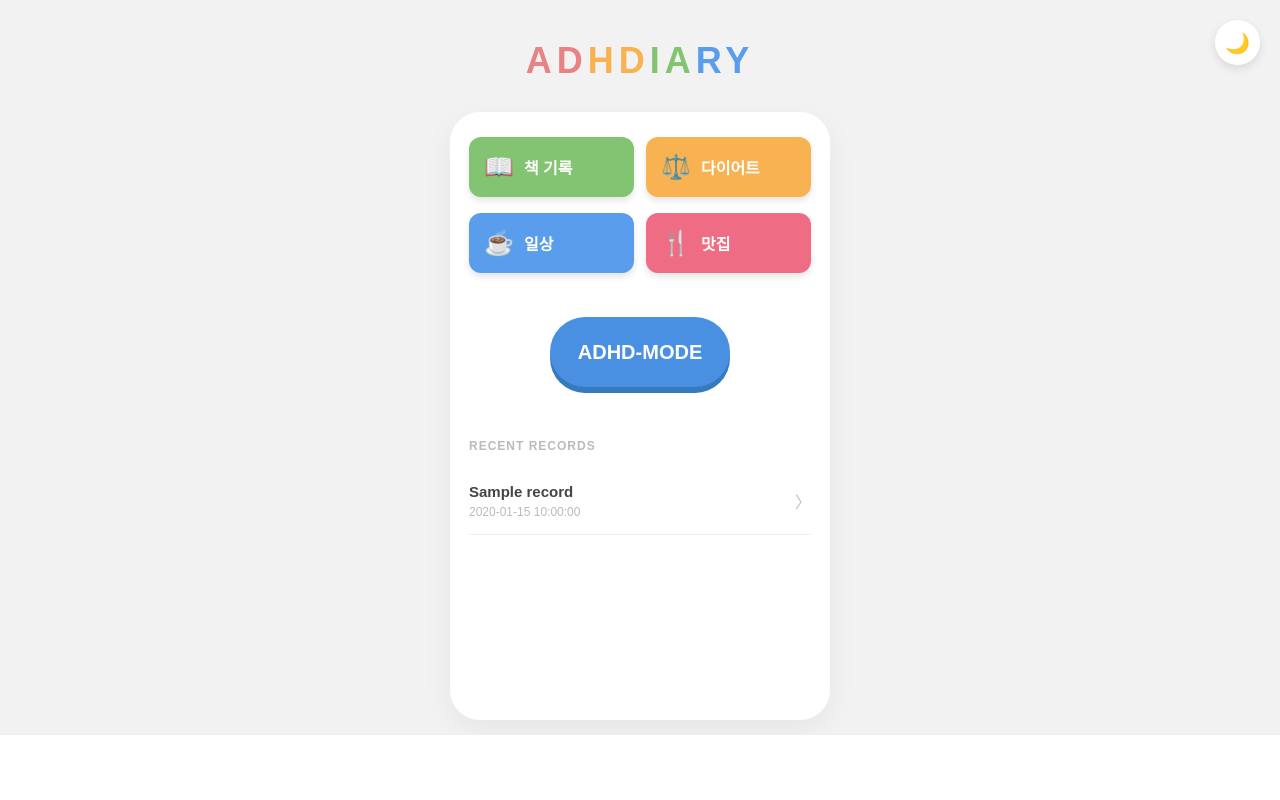
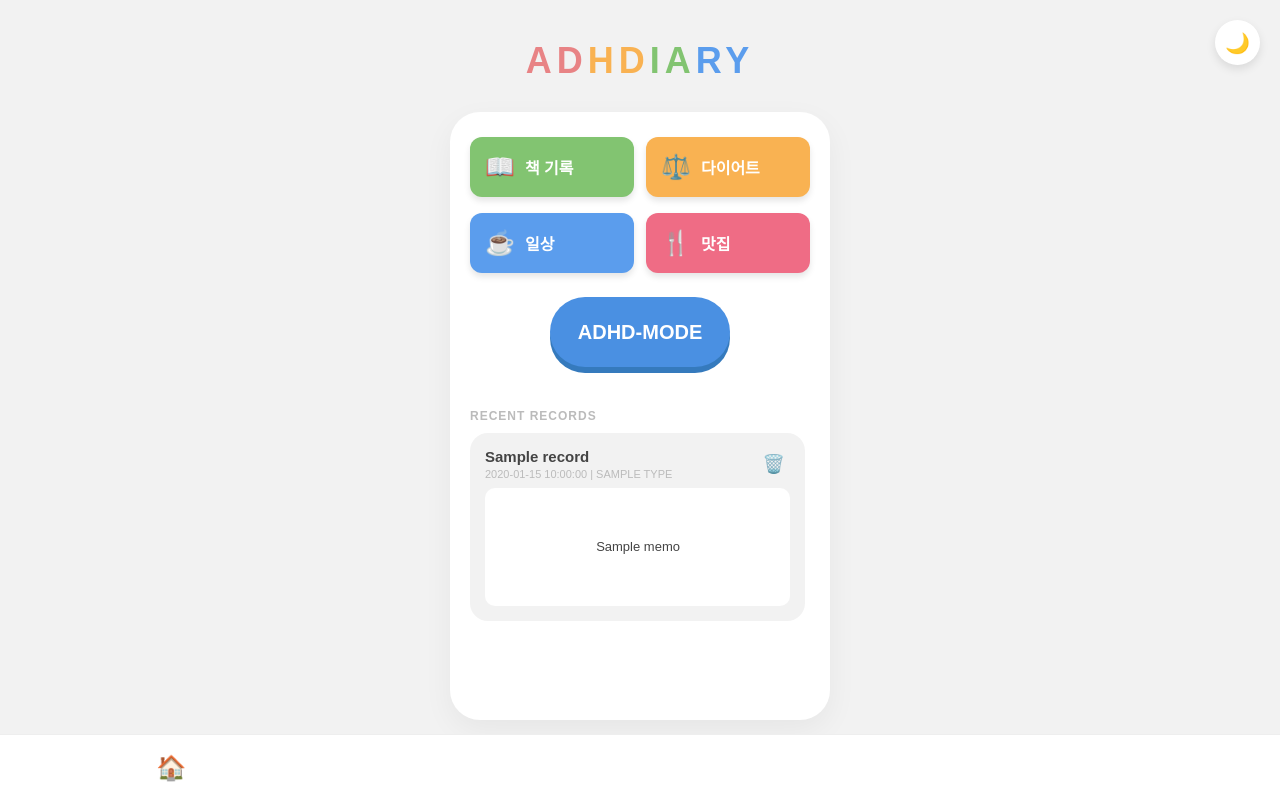
Before and after one commit to wealthsmurf/ADHdiary, a FastAPI app: template templates/index.html in a window 1280 px wide. Run offline with FastAPI, Linux system fonts and the light colour scheme; the template is opened without the code that fills it: most values are stand-ins (such as "Sample title", 1, 10 or a date in 2020).

Commit message:
Update index.html

```diff
--- a/templates/index.html
+++ b/templates/index.html
@@ -6,7 +6,6 @@
     <title>ADHDIARY</title>
     <style>
         :root {
-            /* 라이트모드 변수 */
             --bg-color: #F2F2F2;
             --card-bg: #FFFFFF;
             --text-main: #444444;
@@ -16,7 +15,6 @@
         }
 
         body.dark-mode {
-            /* 다크모드 변수 */
             --bg-color: #121212;
             --card-bg: #1E1E1E;
             --text-main: #FFFFFF;
@@ -27,11 +25,10 @@
         body {
             margin: 0; padding: 0; font-family: 'Apple SD Gothic Neo', sans-serif;
             background-color: var(--bg-color); display: flex; flex-direction: column;
-            align-items: center; min-height: 100vh; overflow-x: hidden;
+            align-items: center; height: 100vh; overflow: hidden;
             color: var(--text-main); transition: background-color 0.3s, color 0.3s;
         }
 
-        /* 다크모드 토글 버튼 */
         .dark-toggle {
             position: fixed; top: 20px; right: 20px; width: 45px; height: 45px;
             background: var(--card-bg); border-radius: 50%; display: flex;
@@ -39,7 +36,7 @@
             box-shadow: 0 4px 10px rgba(0,0,0,0.1); z-index: 3000; font-size: 20px;
         }
 
-        .logo { margin-top: 40px; font-size: 36px; font-weight: 900; letter-spacing: 5px; text-align: center; }
+        .logo { margin-top: 40px; font-size: 36px; font-weight: 900; letter-spacing: 5px; text-align: center; flex-shrink: 0; }
         .logo span:nth-child(1), .logo span:nth-child(2) { color: #E88385; }
         .logo span:nth-child(3), .logo span:nth-child(4) { color: #F9B252; }
         .logo span:nth-child(5), .logo span:nth-child(6) { color: #82C471; }
@@ -48,13 +45,14 @@
         .main-card {
             background: var(--card-bg); width: 90%; max-width: 380px; margin-top: 30px;
             border-radius: 30px; box-shadow: 0 10px 30px rgba(0,0,0,0.05);
-            display: flex; flex-direction: column; align-items: center; padding-bottom: 20px;
-            flex-grow: 1; margin-bottom: 80px; transition: background 0.3s;
+            display: flex; flex-direction: column; align-items: center;
+            flex: 1; min-height: 0; margin-bottom: 80px; transition: background 0.3s;
+            padding: 0 20px; box-sizing: border-box;
         }
 
         .grid-container {
-            display: grid; grid-template-columns: 1fr 1fr;
-            gap: 12px; width: 90%; margin-top: 25px; position: relative; min-height: 140px;
+            display: grid; grid-template-columns: 1fr 1fr; flex-shrink: 0;
+            gap: 12px; width: 100%; margin-top: 25px; position: relative; min-height: 140px;
         }
 
         .category-btn {
@@ -64,28 +62,48 @@
             padding: 0 15px; cursor: pointer; box-shadow: 0 4px 6px rgba(0,0,0,0.1);
         }
         .category-btn .icon { font-size: 24px; margin-right: 10px; }
-
         .btn-book { background-color: #82C471; }
         .btn-diet { background-color: #F9B252; }
         .btn-daily { background-color: #5B9DED; }
         .btn-food { background-color: #EF6C85; }
 
         .adhd-mode-btn {
-            width: 180px; height: 70px; background-color: var(--adhd-blue);
+            flex-shrink: 0; width: 180px; height: 70px; background-color: var(--adhd-blue);
             color: white; border-radius: 35px; border: none;
-            font-size: 20px; font-weight: 900; margin-top: 40px;
+            font-size: 20px; font-weight: 900; margin-top: 20px;
             box-shadow: 0 6px 0 #357ABD; cursor: pointer; z-index: 2000;
         }
 
-        .record-section { width: 90%; margin-top: 40px; text-align: left; }
-        .record-section h3 { font-size: 12px; color: var(--text-sub); letter-spacing: 1px; margin-bottom: 15px; }
+        .record-section {
+            width: 100%; margin-top: 30px; text-align: left;
+            display: flex; flex-direction: column; flex: 1; min-height: 0; padding-bottom: 20px;
+        }
+        .record-section h3 { font-size: 12px; color: var(--text-sub); letter-spacing: 1px; margin-bottom: 10px; flex-shrink: 0; }
+
+        .record-scroll-area { overflow-y: auto; flex: 1; padding-right: 5px; }
+        .record-scroll-area::-webkit-scrollbar { width: 4px; }
+        .record-scroll-area::-webkit-scrollbar-thumb { background: var(--border-color); border-radius: 10px; }
 
         .record-card {
-            border-bottom: 1px solid var(--border-color); padding: 15px 0;
-            display: flex; justify-content: space-between; align-items: center; cursor: pointer;
+            background: var(--bg-color); border-radius: 18px; padding: 15px;
+            margin-bottom: 15px; display: flex; flex-direction: column;
+            position: relative;
         }
-        .record-info b { font-size: 15px; color: var(--text-main); }
-        .record-info p { font-size: 12px; color: var(--text-sub); margin: 4px 0 0 0; }
+        .record-header { display: flex; justify-content: space-between; align-items: flex-start; margin-bottom: 8px; }
+        .record-info b { font-size: 15px; color: var(--text-main); display: block; }
+        .record-info p { font-size: 11px; color: var(--text-sub); margin: 3px 0 0 0; }
+
+        .record-content {
+            font-size: 13px; color: var(--text-main); line-height: 1.5;
+            background: var(--card-bg); padding: 10px; border-radius: 10px;
+            white-space: pre-wrap; word-break: break-all;
+            max-height: 120px; overflow-y: auto;
+        }
+
+        .direct-del-btn {
+            background: none; border: none; color: #ff8a80;
+            font-size: 18px; cursor: pointer; padding: 5px;
+        }
 
         .bottom-nav {
             width: 100%; height: 65px; background: var(--card-bg);
@@ -93,10 +111,6 @@
             justify-content: space-around; align-items: center;
             border-top: 1px solid var(--border-color); font-size: 24px; color: var(--adhd-blue); z-index: 1000;
         }
-
-        .modal { display: none; position: fixed; z-index: 4000; left: 0; top: 0; width: 100%; height: 100%; background: rgba(0,0,0,0.7); }
-        .modal-content { background: var(--card-bg); margin: 25% auto; padding: 25px; width: 80%; max-width: 320px; border-radius: 25px; position: relative; color: var(--text-main); }
-        .delete-btn { background: #ff8a80; color: white; border: none; width: 100%; padding: 12px; border-radius: 12px; margin-top: 20px; font-weight: bold; cursor: pointer; }
     </style>
 </head>
 <body>
@@ -109,16 +123,16 @@
 
     <div class="main-card">
         <div class="grid-container" id="boundary">
-            <button class="category-btn btn-book" id="btn1" onclick="location.href='/book'">
+            <button class="category-btn btn-book" onclick="location.href='/book'">
                 <span class="icon">📖</span> 책 기록
             </button>
-            <button class="category-btn btn-diet" id="btn2" onclick="location.href='/diet'">
+            <button class="category-btn btn-diet" onclick="location.href='/diet'">
                 <span class="icon">⚖️</span> 다이어트
             </button>
-            <button class="category-btn btn-daily" id="btn3" onclick="location.href='/daily'">
+            <button class="category-btn btn-daily" onclick="location.href='/daily'">
                 <span class="icon">☕</span> 일상
             </button>
-            <button class="category-btn btn-food" id="btn4" onclick="location.href='/food'">
+            <button class="category-btn btn-food" onclick="location.href='/food'">
                 <span class="icon">🍴</span> 맛집
             </button>
         </div>
@@ -127,36 +141,44 @@
 
         <div class="record-section">
             <h3>RECENT RECORDS</h3>
-            {% for record in records %}
-            <div class="record-card" onclick="openModal('{{ record.id }}', '{{ record.type }}')">
-                <div class="record-info">
-                    <b>{{ record.title }}</b>
-                    <p>{{ record.date }}</p>
+            <div class="record-scroll-area">
+                {% for record in records %}
+                <div class="record-card">
+                    <div class="record-header">
+                        <div class="record-info">
+                            <b>{{ record.title if record.title else record.type.upper() }}</b>
+                            <p>{{ record.date }} | {{ record.type.upper() }}</p>
+                        </div>
+                        <form action="/delete_{{ record.type }}/{{ record.id }}" method="post" style="margin:0;">
+                            <button type="submit" class="direct-del-btn" onclick="return confirm('삭제할까요?')">🗑️</button>
+                        </form>
+                    </div>
+
+                    <div class="record-content">
+                        {% if record.memo %}
+                            {{ record.memo }}
+                        {% elif record.meal %}
+                            {{ record.meal }}
+                        {% elif record.emoji %}
+                            오늘의 기분: {{ record.emoji }}
+                        {% elif record.weight %}
+                            몸무게: {{ record.weight }}kg
+                        {% else %}
+                            <span style="color:var(--text-sub)">상세 내용이 없습니다.</span>
+                        {% endif %}
+                    </div>
                 </div>
-                <div style="color: var(--text-sub);">〉</div>
+                {% endfor %}
             </div>
-            {% endfor %}
         </div>
     </div>
 
     <div class="bottom-nav">
-        <div onclick="location.href='/'"></div><div></div><div></div><div></div>
-    </div>
-
-    <div id="detailModal" class="modal">
-        <div class="modal-content">
-            <h2 id="modalTitle" style="margin:0; font-size:18px"></h2>
-            <p id="modalDate" style="color:var(--text-sub); font-size:11px; margin-bottom:15px"></p>
-            <div id="modalMemo" style="font-size:14px; line-height:1.6; border-top:1px solid var(--border-color); padding-top:15px; min-height:80px"></div>
-            <form id="deleteForm" method="post">
-                <button type="submit" class="delete-btn">삭제하기</button>
-            </form>
-            <button onclick="closeModal()" style="width:100%; margin-top:10px; border:none; background:none; color:var(--text-sub); cursor:pointer">닫기</button>
-        </div>
+        <div onclick="location.href='/'">🏠</div><div></div><div></div><div></div>
     </div>
 
     <script>
-        // 1. 다크모드 로직
+        // 1. 다크모드
         function toggleDarkMode() {
             const body = document.body;
             body.classList.toggle('dark-mode');
@@ -164,13 +186,12 @@
             localStorage.setItem('darkMode', isDark);
             document.getElementById('darkBtn').innerText = isDark ? '☀️' : '🌙';
         }
-
         if (localStorage.getItem('darkMode') === 'true') {
             document.body.classList.add('dark-mode');
             document.getElementById('darkBtn').innerText = '☀️';
         }
 
-        // 2. ADHD 모드 애니메이션
+        // 2. ADHD 모드 (날아다니기 유지)
         let isADHD = false;
         let animationId;
         const buttons = document.querySelectorAll('.category-btn');
@@ -183,57 +204,27 @@
                 buttons.forEach((btn) => {
                     const rect = btn.getBoundingClientRect();
                     particles.push({
-                        el: btn,
-                        x: rect.left,
-                        y: rect.top,
-                        width: rect.width,
-                        height: rect.height,
-                        dx: (Math.random() - 0.5) * 10,
-                        dy: (Math.random() - 0.5) * 10
+                        el: btn, x: rect.left, y: rect.top, width: rect.width, height: rect.height,
+                        dx: (Math.random() - 0.5) * 15, dy: (Math.random() - 0.5) * 15
                     });
                     btn.style.width = rect.width + 'px';
                     btn.style.height = rect.height + 'px';
-                    btn.style.position = 'fixed';
-                    btn.style.left = '0px';
-                    btn.style.top = '0px';
-                    btn.style.zIndex = '1500';
+                    btn.style.position = 'fixed'; btn.style.left = '0px'; btn.style.top = '0px'; btn.style.zIndex = '1500';
                 });
                 animate();
-            } else {
-                location.reload();
-            }
+            } else { location.reload(); }
         }
 
         function animate() {
             if (!isADHD) return;
             particles.forEach(p => {
-                p.x += p.dx;
-                p.y += p.dy;
+                p.x += p.dx; p.y += p.dy;
                 if (p.x <= 0 || p.x + p.width >= window.innerWidth) p.dx *= -1;
                 if (p.y <= 0 || p.y + p.height >= window.innerHeight - 65) p.dy *= -1;
                 p.el.style.transform = `translate3d(${p.x}px, ${p.y}px, 0)`;
             });
             animationId = requestAnimationFrame(animate);
         }
-
-        // 3. 모달 로직
-        async function openModal(id, type) {
-            try {
-                const res = await fetch(`/${type}/${id}`);
-                const data = await res.json();
-                document.getElementById('modalTitle').innerText = data.title;
-                document.getElementById('modalDate').innerText = data.date;
-                document.getElementById('modalMemo').innerText = data.memo;
-                document.getElementById('deleteForm').action = `/delete_${type}/${id}`;
-                document.getElementById('detailModal').style.display = "block";
-            } catch (e) {
-                alert("기록을 불러오는데 실패했습니다.");
-            }
-        }
-
-        function closeModal() {
-            document.getElementById('detailModal').style.display = "none";
-        }
     </script>
 </body>
 </html>
```
